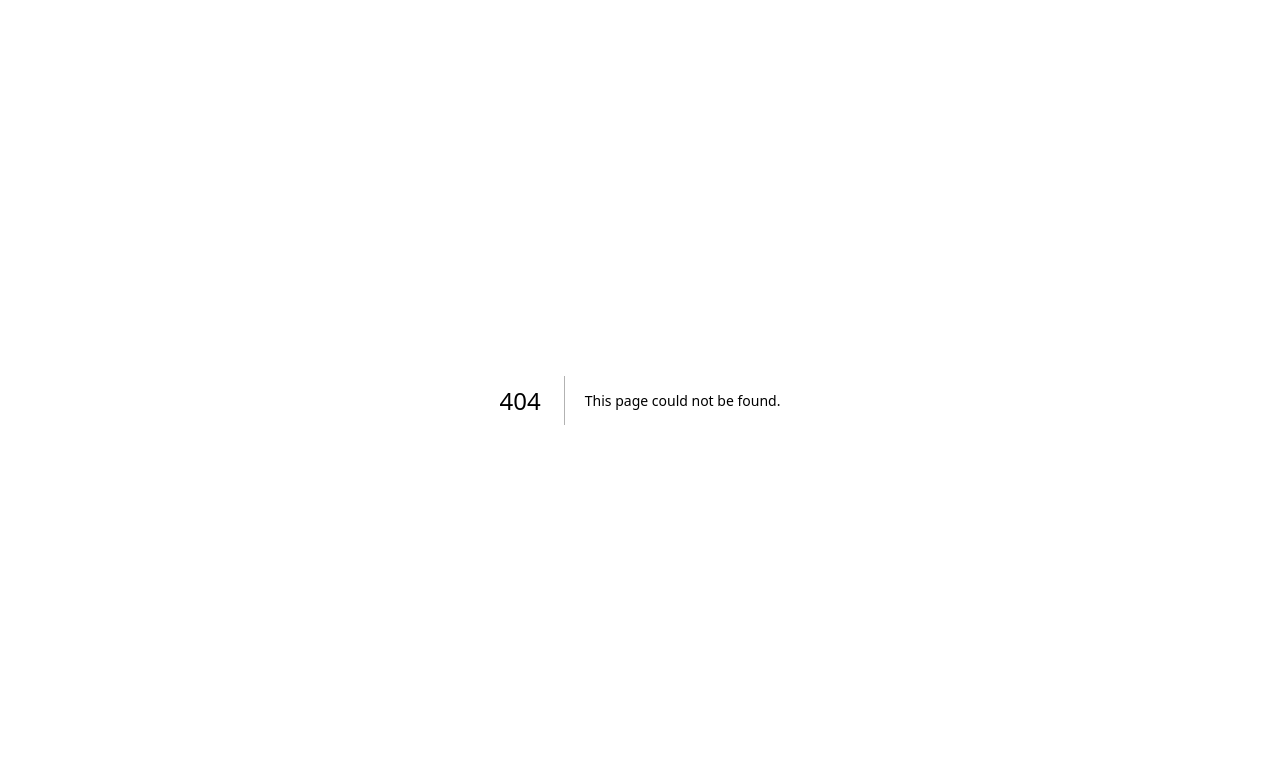
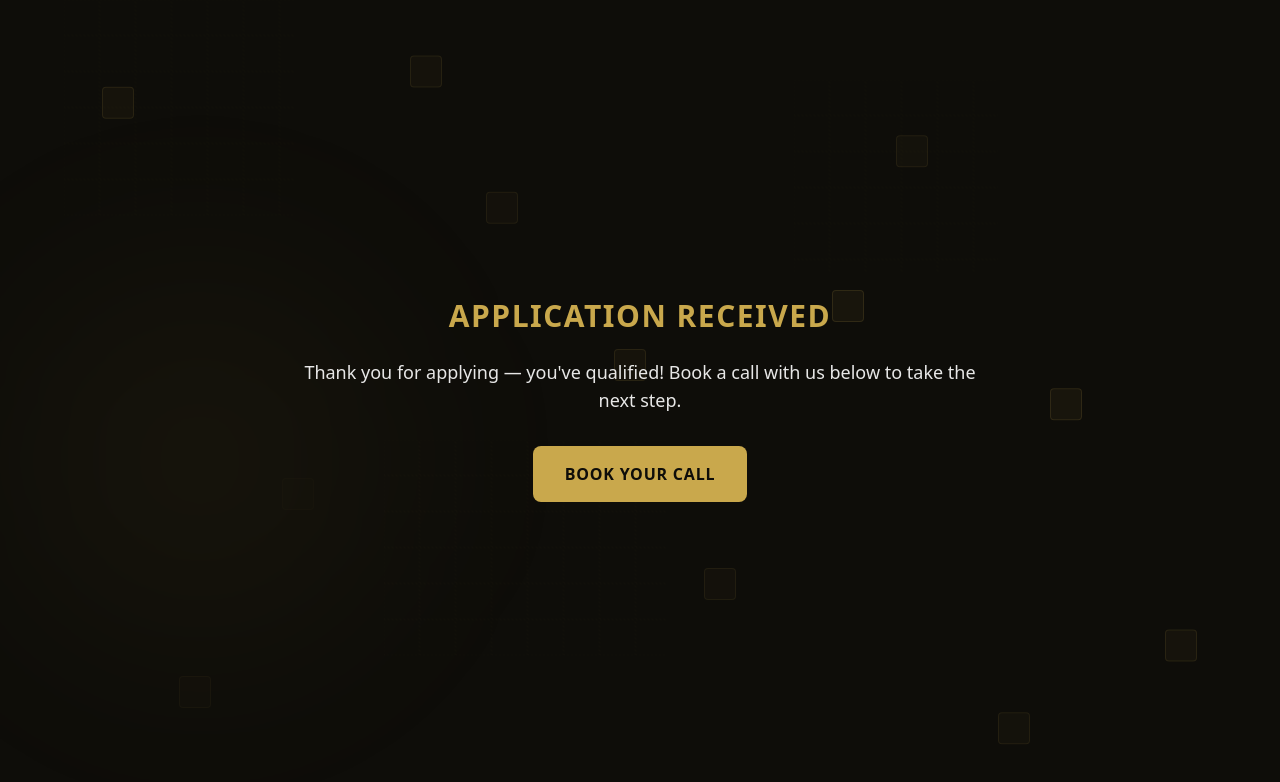
Before and after one commit to cypriano07-afk/cyecom, a Next.js app: page /qualified in a window 1280 px wide. Before the commit this address had no page. Shown: the top 782 px of the page. Built offline with nearby package versions, Linux system fonts and the light colour scheme.

Commit message:
Create page.tsx

```diff
--- /dev/null
+++ b/app/qualified/page.tsx
@@ -0,0 +1,29 @@
+import { FloatingGrid } from "@/components/cyresells/floating-grid"
+
+export const metadata = {
+  title: "Application Qualified | AI Digital Ecom",
+}
+
+export default function QualifiedPage() {
+  return (
+    <main className="bg-[#0E0D09] min-h-screen flex flex-col items-center justify-center px-4 md:px-6 py-20 text-center relative overflow-hidden">
+      <FloatingGrid />
+      <div className="relative z-10 max-w-2xl mx-auto flex flex-col items-center gap-6">
+        <h1 className="text-[#C9A84C] font-bold text-xl md:text-2xl lg:text-3xl uppercase tracking-wider">
+          Application Received
+        </h1>
+        <p className="text-white/90 text-base md:text-lg leading-relaxed">
+          Thank you for applying — you've qualified! Book a call with us below to take the next step.
+        </p>
+        <a
+          href="https://calendly.com/cyresellss1/1-on-1-discovery-call-ai-digital-ecom"
+          target="_blank"
+          rel="noopener noreferrer"
+          className="mt-2 inline-block bg-[#C9A84C] text-[#0E0D09] font-bold px-8 py-4 rounded-lg uppercase tracking-wider hover:opacity-90 transition-opacity"
+        >
+          Book Your Call
+        </a>
+      </div>
+    </main>
+  )
+}
```
